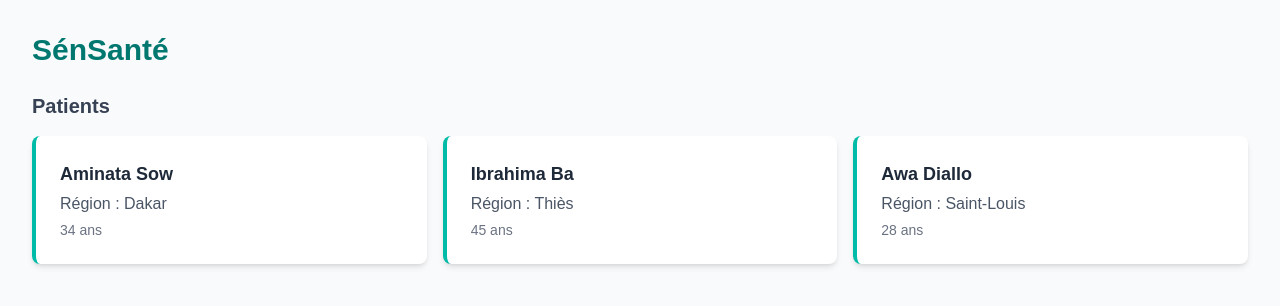
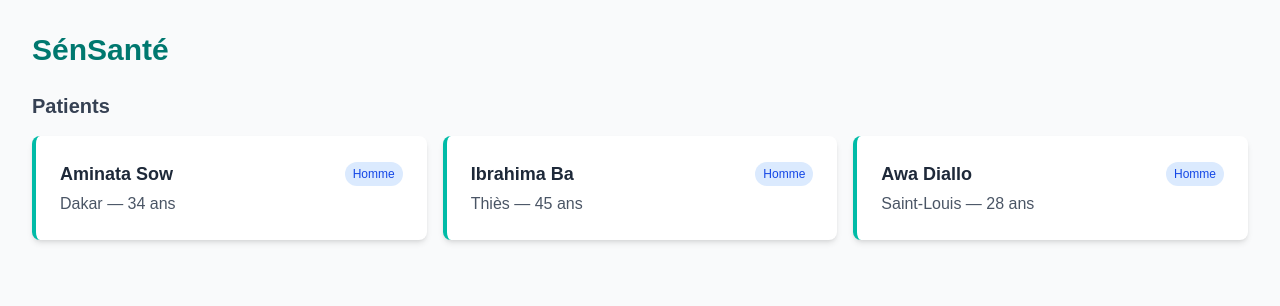
Before and after one commit to ngary-diop/sensante, a Next.js app: page / in a window 1280 px wide. Shown: the top 306 px of the page. Built offline with nearby package versions, Linux system fonts and the light colour scheme.

Commit message:
Composant PatientCard (Le Gardien)

```diff
--- a/src/components/PatientCard.tsx
+++ b/src/components/PatientCard.tsx
@@ -2,19 +2,31 @@
   nom: string;
   region: string;
   age: number;
+  sexe: "M" | "F";
 }
 
-export default function PatientCard({ nom, region, age }: PatientCardProps) {
+export default function PatientCard({
+  nom,
+  region,
+  age,
+  sexe
+}: PatientCardProps) {
+  const badgeColor = sexe === "F"
+    ? "bg-pink-100 text-pink-700"
+    : "bg-blue-100 text-blue-700";
+
   return (
     <div className="bg-white rounded-lg shadow-md p-6 border-l-4 border-teal-500">
-      <h3 className="text-lg font-bold text-gray-800">
-        {nom}
-      </h3>
+      <div className="flex items-center justify-between">
+        <h3 className="text-lg font-bold text-gray-800">
+          {nom}
+        </h3>
+        <span className={`text-xs px-2 py-1 rounded-full ${badgeColor}`}>
+          {sexe === "F" ? "Femme" : "Homme"}
+        </span>
+      </div>
       <p className="text-gray-600 mt-1">
-        Région : {region}
-      </p>
-      <p className="text-gray-500 text-sm mt-1">
-        {age} ans
+        {region} — {age} ans
       </p>
     </div>
   );
```
